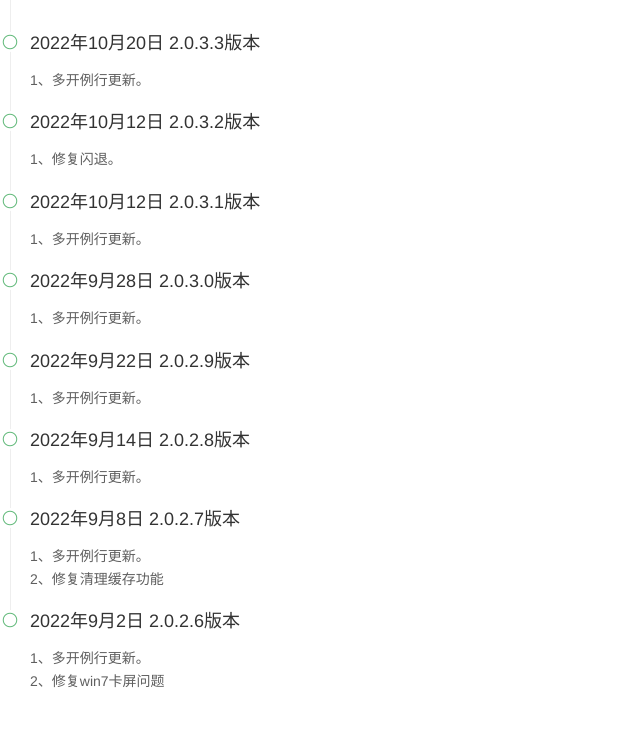
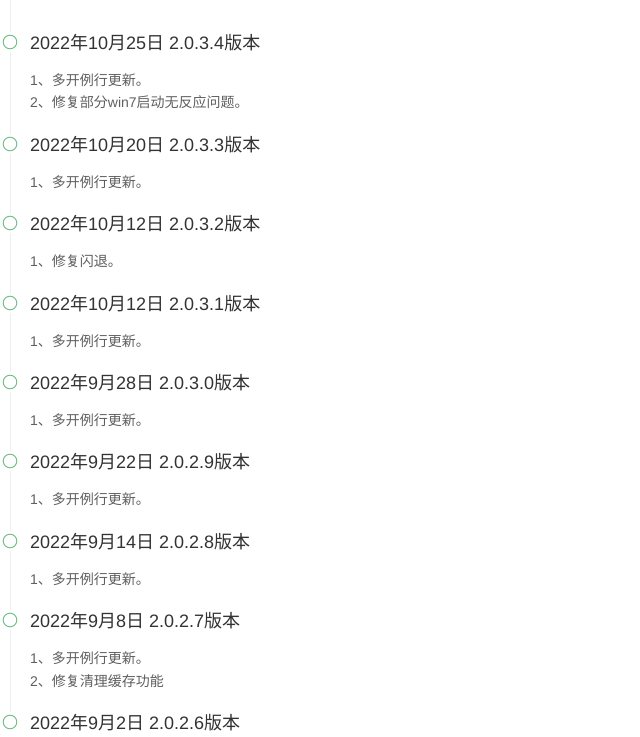
Before and after one commit to pangxiongmao/mxdk, a plain HTML site: page index.html in a window 1280 px wide. Shown: the part 355-1092 px from the top of the page, without its empty margins (0-640 px from the left). Before the commit the page ends 1067 px from the top, so only its background shows below. Drawn offline with Linux system fonts and the light colour scheme.

Commit message:
Add files via upload

```diff
--- a/index.html
+++ b/index.html
@@ -23,6 +23,16 @@
       </p>
     </div>
 	</li>
+						 <li class="layui-timeline-item">
+    <i class="layui-icon layui-timeline-axis">&#xe63f;</i>
+    <div class="layui-timeline-content layui-text">
+      <h3 class="layui-timeline-title">2022年10月25日  2.0.3.4版本 </h3>
+      <p>
+       1、多开例行更新。
+	  <br>2、修复部分win7启动无反应问题。<br>
+      </p>
+    </div>
+  </li>
 					 <li class="layui-timeline-item">
     <i class="layui-icon layui-timeline-axis">&#xe63f;</i>
     <div class="layui-timeline-content layui-text">
```
